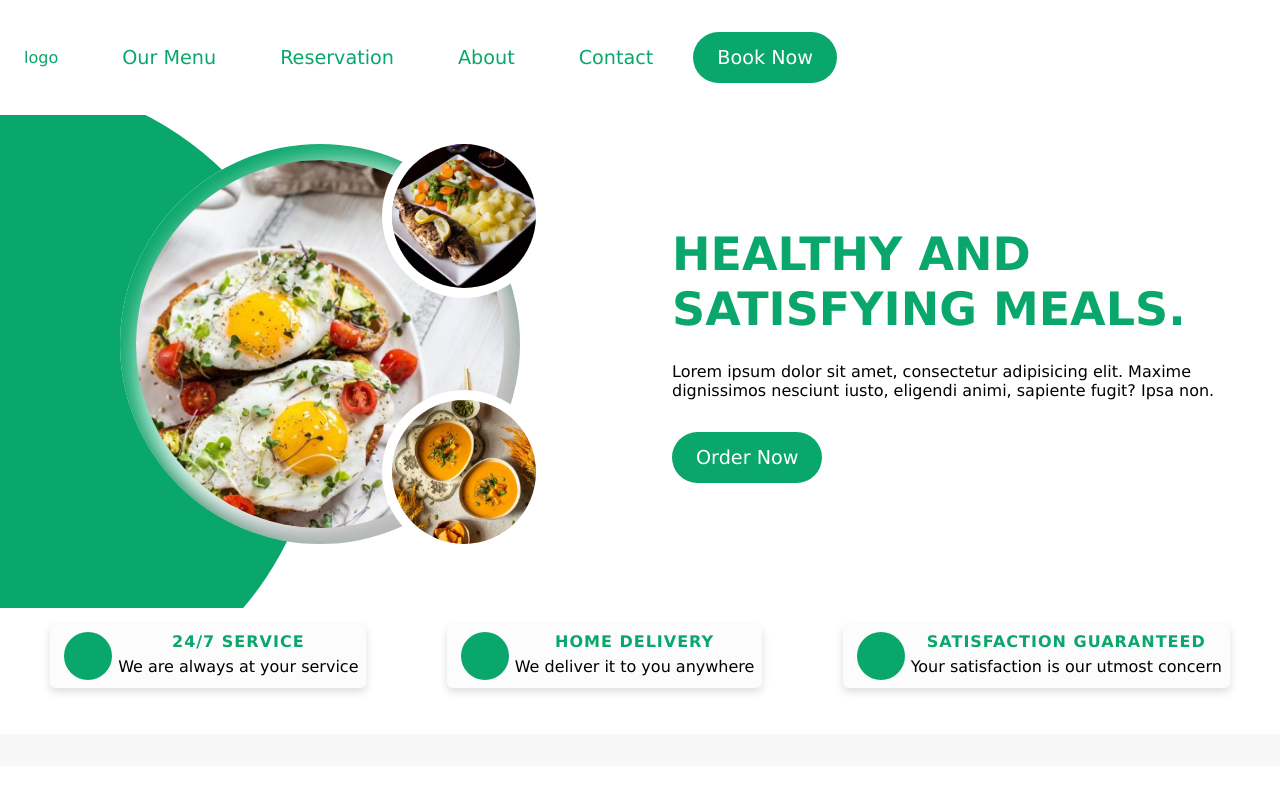
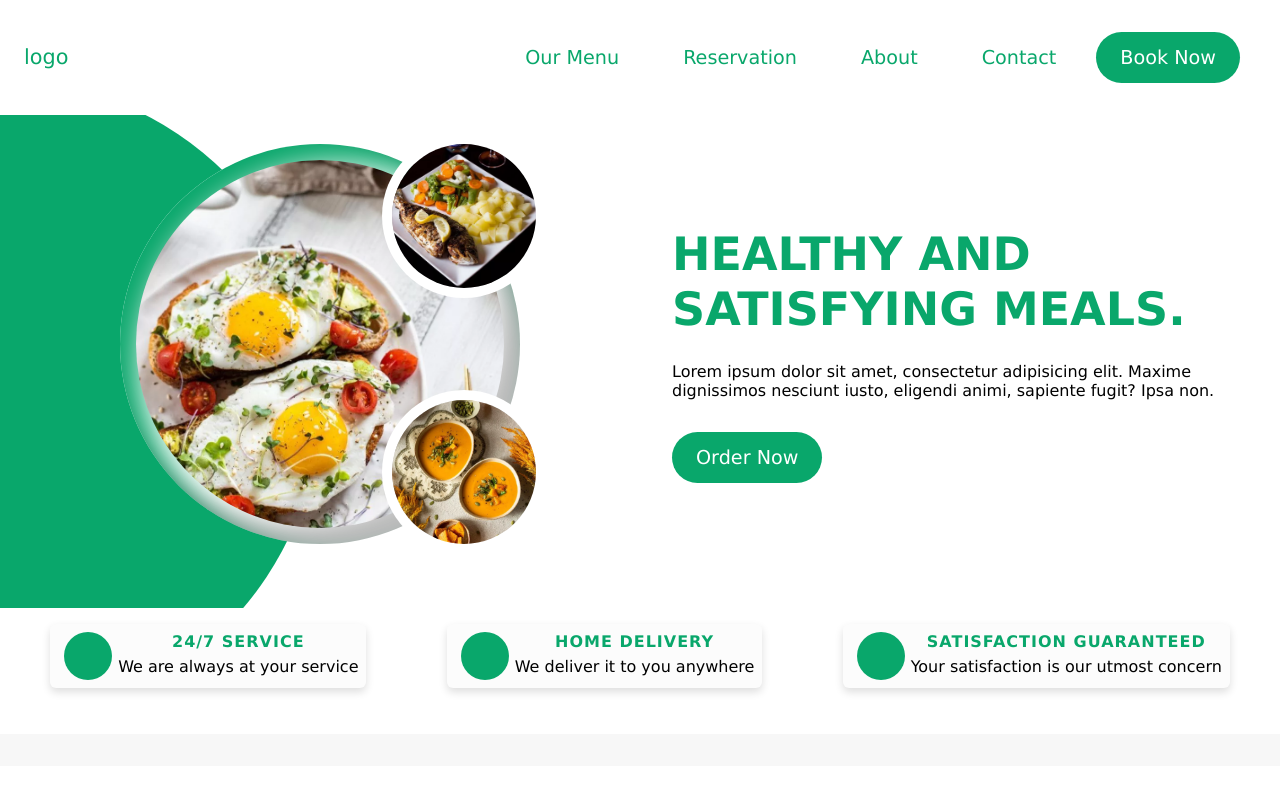
Before and after one commit to Lucky-victory/proto-des, a plain HTML site: page index.html in a window 1280 px wide. Shown: the top 795 px of the page. Drawn offline with Linux system fonts and the light colour scheme.

Commit message:
update main.css

```diff
--- a/css/main.css
+++ b/css/main.css
@@ -63,7 +63,8 @@ img{
    margin: 0 auto;
 }
 .logo{
-   color: var(--primary-col)
+   color: var(--primary-col);
+   font-size: 1.3rem;
 }
 .header{
    position: fixed;
@@ -73,7 +74,7 @@ img{
    background-color: #fff;
    z-index: 100;
    display:flex;
-   /* justify-content: space-around; */
+   justify-content: space-between;
    align-items: center;
 }
 .navigation{
```
